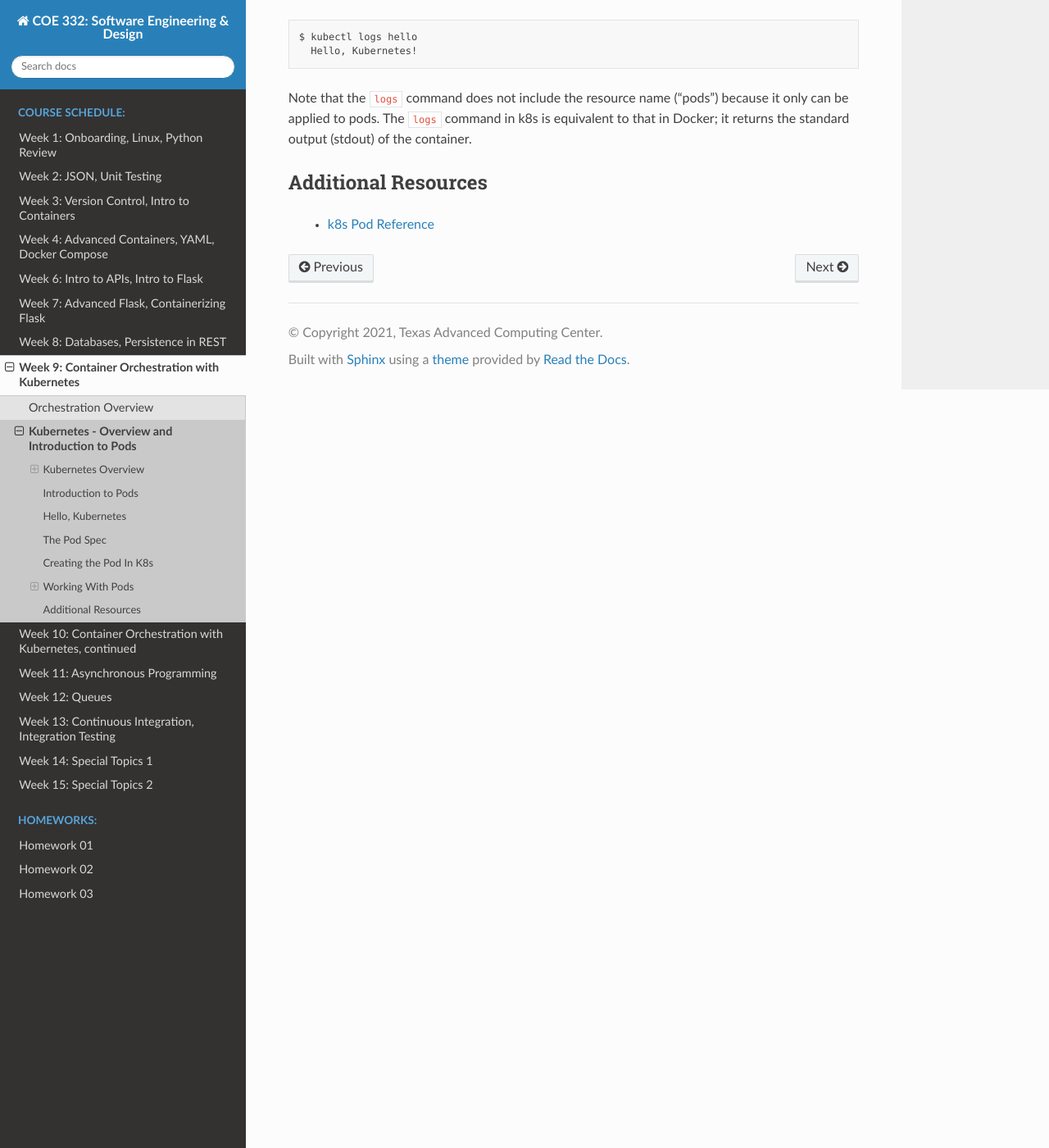
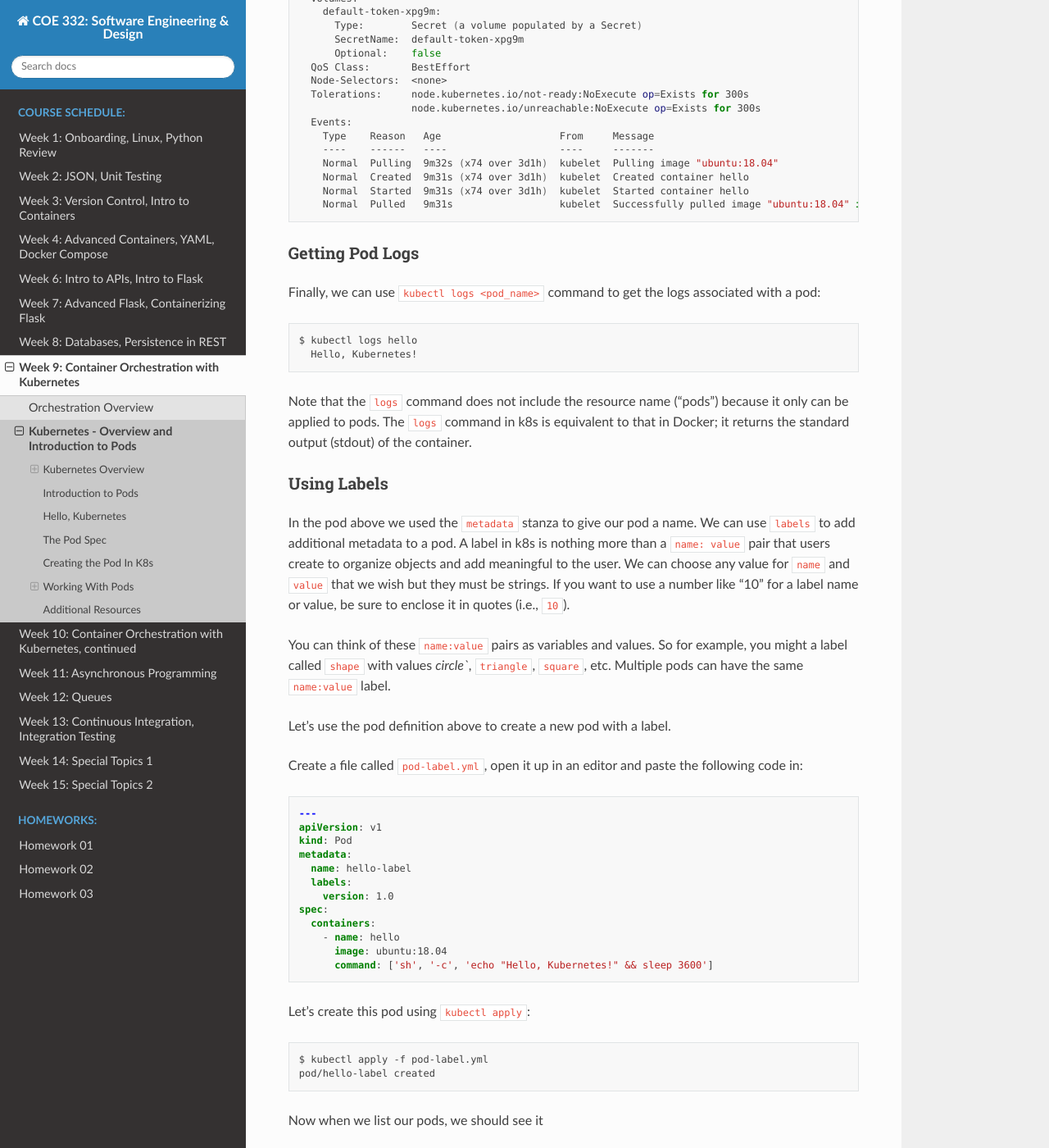
Before and after one commit to TACC/coe-332-sp21, a Sphinx documentation site: the page built from docs/week09/kubernetes_pod.rst, in a window 1280 px wide and 1400 px high, scrolled down 6606 px. Shown: the whole window at 82% size. Built offline with Sphinx 7.4.7 and the Read the Docs theme 2.0.0, drawn with Linux system fonts in a browser that asks for light colours; some of the changed text lies outside the part shown.

Commit message:
new material

```diff
--- a/docs/week09/kubernetes_pod.rst
+++ b/docs/week09/kubernetes_pod.rst
@@ -24,14 +24,23 @@
     :align: center
 
 
+.. note::
+
+  It is important to note that most of the time, the k8s API as well as the worker nodes are running on separate machines
+  from the machine we use to interact with k8s (i.e., make API requests to it). The machine we use to interact with k8s
+  only needs to have the k8s client tools installed, and in fact, as the k9s API is available over HTTP, we don't strictly
+  speaking require the tools -- we could use curl or some other http client -- but the tools make interacting much easier.
+
+
 Connecting to the TACC Kubernetes Instance
 ------------------------------------------
-In this class, we will use TACC's FreeTail Kubernetes cluster for deploying our applications. To connect to it, use SSH
-and your TACC username as follows:
+In this class, we will use TACC's FreeTail Kubernetes cluster for deploying our applications. To simplify the process
+of using FreeTail, we have enabled connectivity to it from the ips02 host. Therefore, any time you want to work with k8s,
+simply SSH to isp02 with your TACC username as you have throughout the semester:
 
 .. code-block::
 
- $ ssh <tacc_username>@freetail.tacc.utexas.edu
+ $ ssh <tacc_username>@isp02.tacc.utexas.edu
 
 You will be prompted for your TACC username and password, just as you are when connecting to isp02.
 
@@ -177,6 +186,12 @@
 with pods using ``kubectl`` for debugging and other management tasks.
 
 
+.. note::
+
+  The pod we just created is running on the FreeTail k8s cluster, NOT on isp02. You will not be able to find it using
+  commands like docker ps, etc.
+
+
 Working With Pods
 ~~~~~~~~~~~~~~~~~
 
@@ -310,6 +325,77 @@
 ``logs`` command in k8s is equivalent to that in Docker; it returns the standard output (stdout) of the container.
 
 
+Using Labels
+------------
+
+In the pod above we used the ``metadata`` stanza to give our pod a name. We can use ``labels`` to add additional metadata
+to a pod. A label in k8s is nothing more than a ``name: value`` pair that users create to organize objects and add
+meaningful to the user. We can choose any value for ``name`` and ``value`` that we wish but they must be strings. If you
+want to use a number like "10" for a label name or value, be sure to enclose it in quotes (i.e., ``10``).
+
+You can think of these ``name:value``
+pairs as variables and values. So for example, you might a label called ``shape`` with values `circle``, ``triangle``,
+``square``, etc. Multiple pods can have the same ``name:value`` label.
+
+Let's use the pod definition above to create a new pod with a label.
+
+Create a file called ``pod-label.yml``, open it up in an editor and paste the following code in:
+
+.. code-block:: yaml
+
+    ---
+    apiVersion: v1
+    kind: Pod
+    metadata:
+      name: hello-label
+      labels:
+        version: 1.0
+    spec:
+      containers:
+        - name: hello
+          image: ubuntu:18.04
+          command: ['sh', '-c', 'echo "Hello, Kubernetes!" && sleep 3600']
+
+Let's create this pod using ``kubectl apply``:
+
+.. code-block:: bash
+
+  $ kubectl apply -f pod-label.yml
+  pod/hello-label created
+
+Now when we list our pods, we should see it
+
+.. code-block::
+
+  $ kubectl get pods
+    NAME                             READY   STATUS    RESTARTS   AGE
+    ds-staging-6df657fbd-tbht5       1/1     Running   0          34d
+    elasticsearch-748f666f4f-svf2h   1/1     Running   0          76d
+    hello                            1/1     Running   0          4m
+    hello-label                      1/1     Running   0          4s
+    kibana-f5b79569f-r4pl6           1/1     Running   0          78d
+    sidecartest-5454b7d49b-q8fvw     3/3     Running   472        78d
+
+
+Filtering By Labels With Selectors
+----------------------------------
+
+Lables are useful because we can use ``selectors`` to filter our results for a given label name and value. To specify
+a lable name and value, use the following syntax: ``--selector "<label_name>=<label_value>".
+
+For instance, we can search for pods with the version 1.0 label like se:
+
+.. code-block:: bash
+
+  $ kubectl get pods  --selector "version=1.0"
+    NAME          READY   STATUS    RESTARTS   AGE
+    hello-label   1/1     Running   0          4m58s
+
+We can also just use the label name to filter with the syntac ``--selector "<label_name>"``. This will find any pods with
+the label ``<label_name>``, regardless of the value.
+
+
+
 Additional Resources
 ~~~~~~~~~~~~~~~~~~~~
 
```
Also changed, not shown: docs/week09/images/k8s_overview.png.
